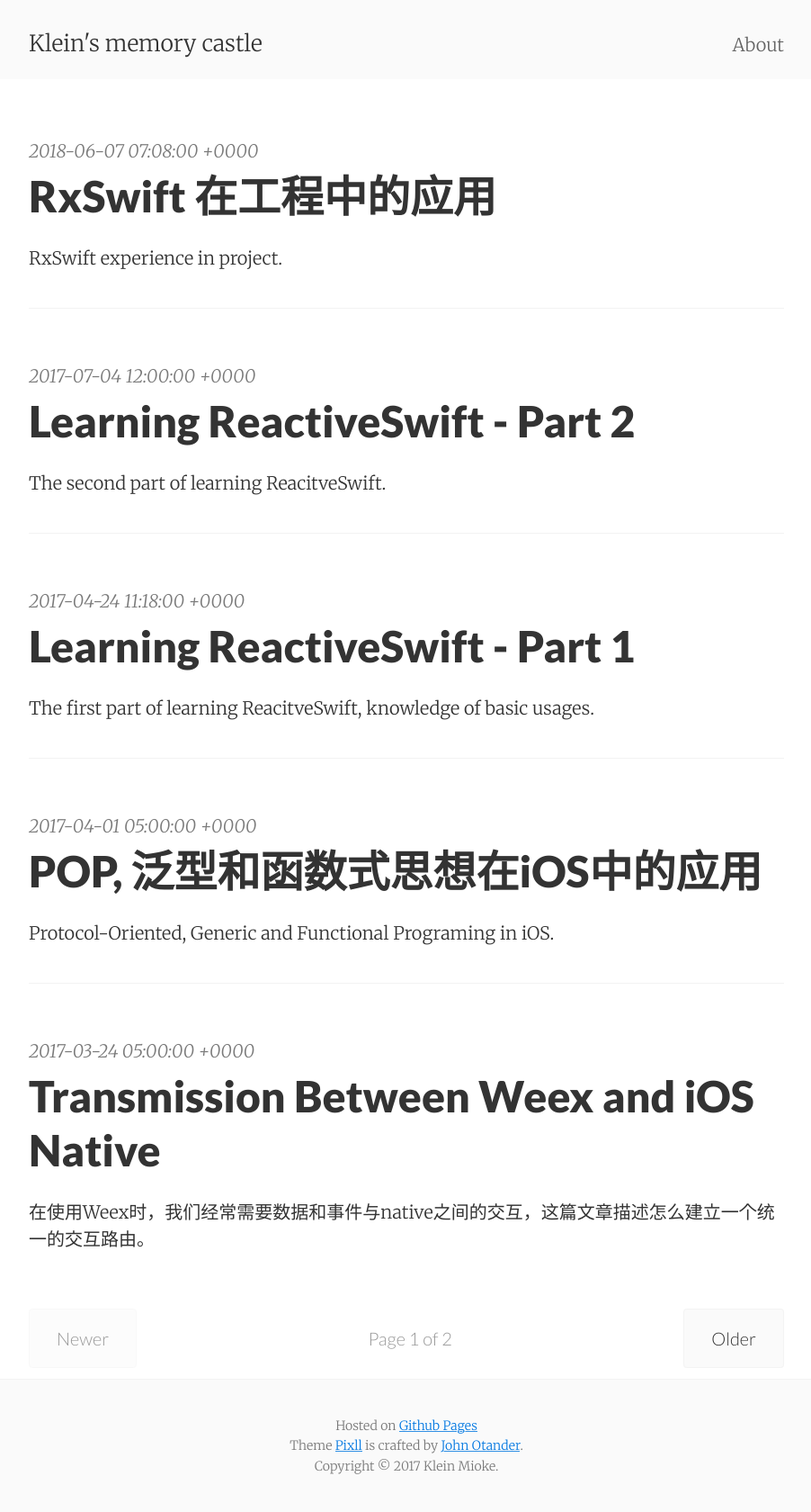
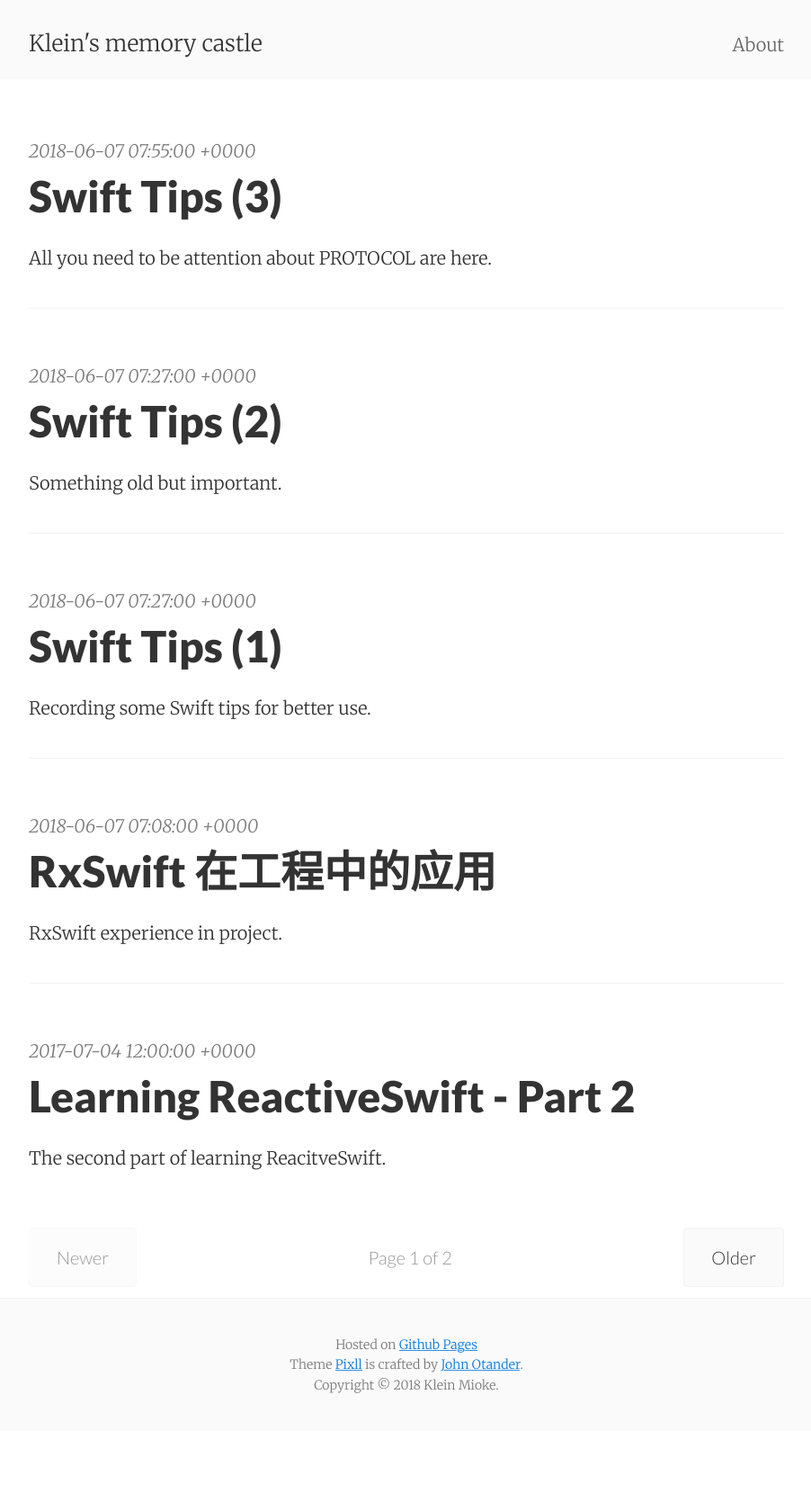
Before and after one commit to Mioke/mioke.github.io, a Jekyll site: the page built from index.html, in a window 1280 px wide. Shown: the whole page at 90% size, without its empty margins (188-1090 px from the left). Built offline with Jekyll 4.4.1, drawn with Linux system fonts in a browser that asks for light colours; the list of posts is cut into pages by our own code; after the commit the page ends 1590 px from its top, so only the background shows below that; some of the changed lines change nothing that is shown.

Commit message:
Add posts and modify copyright

````diff
--- a/_includes/footer.html
+++ b/_includes/footer.html
@@ -3,7 +3,7 @@
     <small>
       Hosted on <a href="https://pages.github.com/">Github Pages</a> <br>
       Theme <a href="https://github.com/johnotander/pixyll">Pixll</a> is crafted by <a href="http://johnotander.com">John Otander</a>.<br>
-      Copyright © 2017 Klein Mioke.
+      Copyright © 2018 Klein Mioke.
     </small>
   </div>
 </footer>
--- /dev/null
+++ b/_posts/2018-06-07-Swift-Tips-(1).md
@@ -0,0 +1,143 @@
+---
+layout: 	post
+title:  	"Swift Tips (1)"
+date:   	2018-06-07 15:27 +0800
+categories: Tech
+summary: 	Recording some Swift tips for better use.
+---
+
+# Swift tips
+
+### 函数的柯里化
+
+Swift 里可以将方法进行柯里化 (Currying)，这是也就是把接受多个参数的方法进行一些变形，使其更加灵活的方法。
+
+在非函数式的代码时，我们可能会这样写一个方法：
+
+```swift
+func isNumber(_ base: Int, greaterThan target: Int) -> Bool {
+	return base > target
+}
+```
+
+同样的功能如果使用柯里化的函数：
+
+```swift
+func greaterThan(comparer: Int) -> Int -> Bool {
+    return { $0 > comparer }
+}
+
+let greaterThan10 = greaterThan(10);
+
+greaterThan10(13)    // => true
+greaterThan10(9)     // => false
+```
+
+柯里化是一种量产相似方法的好办法。
+
+### 使用函数当做对象
+
+我们可以结合函数实现诸多简便的功能，在 Swift 中，函数也是`一等公民`，利用函数本身的特点，可以更高效的组合出想要的功能。
+
+举例：我们可以给`Array<Element>`添加方法，获取一个`contains`的`(Element) -> Bool`的类型的函数输出。
+
+```swift
+extension Array where Element: Equatable {
+
+    public static func contains<T: Equatable>(in array: [T]) -> (T) -> Bool {
+        return { obj in
+            return (array.filter { $0 == obj }).count > 0
+        }
+    }
+
+    public static func notContains<T: Equatable>(in array: [T]) -> (T) -> Bool {
+        return { obj in
+            return !contains(in: array)(obj)
+        }
+    }
+
+    public func intersection(with other: [Element]) -> [Element] {
+        return self.filter(Array.contains(in: other))
+    }
+
+    public func union(with other: [Element]) -> [Element] {
+        return self + other.minus(with: self)
+    }
+
+    public func minus(with other: [Element]) -> [Element] {
+        return self.filter(Array.notContains(in: other))
+    }
+}
+
+let contains = Array.contains(in: [1, 2, 3])
+contains(1)  ==>  true
+contains(4)  ==>  false
+
+[1, 2, 3].intersection(with: [2, 3])  ==>  [2, 3]
+[1, 2, 3].minus(with: [2, 3])  ==>  [1]
+[1, 2, 3].union(with: [3, 4])  ==>  [1, 2, 3, 4]
+
+```
+
+对于任何实现了`Equatable`的对象集合，都可以使用这些方法做运算。
+
+### Tuple 元组
+
+Tuple 是 Swift 带给我们的新功能，在普通场景下使用的时候，主要有两点功能：
+
+- 标明含义：自己或其他小伙伴在接收到这个参数时，很容易根据参数标识来分辨元组内的属性含义。
+
+```swift
+switch some {
+	case let x:
+		x.up = ...
+		x.down = ...
+}
+```
+
+
+- 函数的多结果输出：当一个函数想输出多个数据，而数据之间毫无关联，不能结合成一个对象；或信息太少不至于用对象代替时，我们可以使用多元组当做函数的输出。这点跟Go语言的函数多返回值思想很像。
+
+```
+func requestCargoInfo(from url: URL) -> (name: String, destination: String) { ... }
+```
+
+
+### @autoclosure
+
+@autoclosure 可以说是 Apple 的一个非常神奇的创造，因为这更多地是像在 “hack” 这门语言。简单说，@autoclosure 做的事情就是把一句表达式自动地封装成一个闭包 (closure)。这样有时候在语法上看起来就会非常漂亮。
+
+比如系统的 precondition 函数，如果我们自己写一个相似功能的：
+
+```swift
+func precondition(_ condition: () -> Bool, _ message: String ...) {...}
+
+precondition({ return 2 > 1 }, "true")
+```
+
+但是使用`@autoclosure`之后，如系统的：
+
+```swift
+public func precondition(_ condition: @autoclosure () -> Bool, _ message: @autoclosure () -> String = default,
+	file: StaticString = #file, line: UInt = #line)
+
+// 我们就可以更简洁的使用：
+precondition(2 > 1, "true")
+```
+
+另一种使用方式，在 Vapor 源码中，为了避免过度使用资源、耗费性能，通常是确定某个条件之后再使用某个属性。比如这段代码：
+
+```swift
+public func unwrap(or error: @autoclosure @escaping () -> Error) -> Future<Expectation.WrappedType> {
+    return map(to: Expectation.WrappedType.self) { optional in
+        guard let wrapped = optional.wrapped else {
+            throw error()
+        }
+        return wrapped
+	}
+}
+```
+
+这里 Error 是在 optional 确定不为 nil 之后再生成的。最后要提一句的是，@autoclosure 并不支持带有输入参数的写法，也就是说只有形如 () -> T 的参数才能使用这个特性进行简化。
+
+---
--- /dev/null
+++ b/_posts/2018-06-07-Swift-Tips-(2).md
@@ -0,0 +1,135 @@
+---
+layout: 	post
+title:  	"Swift Tips (2)"
+date:   	2018-06-07 15:27 +0800
+categories: Tech
+summary: 	Something old but important.
+---
+
+### 方法参数命名规范
+
+由于Objective-C API的命名转换，到Swift API的更新，现在（Swift 4.0）我们更应该使用靠近Swift系统的命名方式：
+
+```swift
+func convert(_ point: CGPoint, from view: UIView?) -> CGPoint
+```
+
+> 不符合规范的：`func convertPoint(_ point: CGPoint, fromView view: UIView?) -> CGPoint`
+
+
+### 类的初始化
+
+类的初始化方法分为三种，DESIGNATED，CONVENIENCE 和 REQUIRED。对于初始化方法，必须遵循：
+
+1. 初始化路径必须保证对象完全初始化，这可以通过调用本类型的 designated 初始化方法来得到保证；
+1. 子类的 designated 初始化方法必须调用父类的 designated 方法，以保证父类也完成初始化。
+
+convenience 方法是 Swift 初始化方法中的 “二等公民”，只作为补充和提供使用上的方便。所有的 convenience 初始化方法都必须调用同一个类中的 designated 初始化完成设置，另外 convenience 的初始化方法是不能被子类重写或者是从子类中以 super 的方式被调用的。
+
+对于某些我们希望子类中一定实现的 designated 初始化方法，我们可以通过添加 required 关键字进行限制，强制子类对这个方法重写实现。这样做的最大的好处是可以保证依赖于某个 designated 初始化方法的 convenience 一直可以被使用。
+
+### 属性访问控制
+
+现在的 Swift 版本（4.1），`private`关键字的访问权限已经改为：当前模组下的私有属性。
+
+```swift
+// Module: libSome
+class User {
+	private var id: String
+}
+
+extension User {
+	func foo() {
+		print(id) // accessible
+	}
+}
+
+// Other app or lib:
+@import libSome
+
+extension User {
+	func bar() {
+		print(id) // value of type 'User' has no member 'id'
+	}
+}
+
+```
+
+其他关键字还有`public`、`internal`、`fileprivate`，含义为`公开`、`内部`、`文件私有`，默认使用的是`internal`，严格的使用访问控制，可以优化代码和模组的使用，也会减少许多不必要的麻烦。
+
+另外对于 Swift 中的只读属性也是通过访问控制完成的：
+
+```swift
+class User {
+	private(set) var id: String
+	fileprivate(set) var local: String
+}
+```
+
+### 嵌套 enum
+
+在 enum 里编译器是不允许直接嵌套使用的，我们可以添加 `indirect` 使编译器通过编译。
+
+```swift
+indirect enum Node<Value> {
+	case empty
+	case value(value: Value, left: Node<Value>, right: Node<Value>)
+}
+
+let leaf = Node.value(value: 1, left: .empty, right: .empty)
+```
+
+### Lock
+
+Objective-C 中的`@synchronized`其实是使用了互斥锁`objc_sync`中的`objc_sync_enter`和`obcj_sync_exit`方法。在 Swift 中我们可以仿写一下：
+
+```swift
+func synchronized(_ obj: AnyObject, closure: () -> Void) {
+	objc_sync_enter(obj)
+    closure()
+    objc_sync_exit(obj)
+}
+
+func foo() {
+	...
+	synchronized(anObj) {
+		...
+	}
+}
+```
+
+这样就可以简单的给一个对象加锁了。
+
+自旋锁 OSSpinLock 作为一个高性能的自旋锁，以前被基础框架广泛使用，但是后来苹果工程师证实一些线程优先级调度算法，会造成优先级翻转问题，造成自旋锁被破坏。作为高性能锁的替换，一些大公司的框架会使用 dispatch_semaphore 、 pthread_mutex 、 NSLock。
+
+- dispatch_semaphore
+
+	GCD 中的信号量，用法简单，在调用`wait()`时如果信号量为负则会阻断当前线程，实现不同线程的互斥。
+
+```swift
+
+let semaphore = DispatchSemaphore(value: 0)
+func foo() {
+	dispatch_global_async(.default) {
+		sleep(10)
+		semaphore.signal()
+	}
+	semaphore.wait()
+	...
+}
+
+// or
+func bar() {
+	semaphore.wait(); defer { semaphore.signal() }
+	... // 方法内是单线程加锁访问的
+}
+
+```
+
+- pthread_mutex 互斥锁
+
+	pthread_mutex 是 Linux 和 Mac 系统常用的互斥锁，使用方法与普通互斥锁一样，而已实现线程同步。具体的使用教程可参考 Google。
+
+- NSLock
+
+	NSLock 其实是对 pthread_mutex 的一层封装。
--- /dev/null
+++ b/_posts/2018-06-07-Swift-Tips-(3).md
@@ -0,0 +1,163 @@
+---
+layout: 	post
+title:  	"Swift Tips (3)"
+date:   	2018-06-07 15:55 +0800
+categories: Tech
+summary: 	All you need to be attention about PROTOCOL are here.
+---
+
+### protocol 组合
+
+其实 Any 是 protocol<> 的同名写法，可以用来表示任意类型。protocol<> 的标准语法形式是：`protocol<ProtocolA, ProtocalB>`。protocol 组合是可以使用 typealias 来命名的，这样可以提高我们的代码可读性：
+
+```swift
+typealise ServerType = protocol<URLDestination, DataResolver>
+```
+
+
+### 可选接口 (optional protocol)
+
+一种方法是标记 protocol 为`@objc`, 则可以使用 Objective-C 中的关键字`optional`:
+
+```swift
+@objc protocol OptionalProtocol {
+	optional func optionalMethod()
+}
+```
+
+但是缺点是，`@objc`修饰的 protocol 只能提供给类使用，struct 和 enum 不能继承。我们可以用另一种办法 extension protocol，给 protocol 的方法提供默认实现。
+
+```swift
+protocol OptionalProtocol {
+    func optionalMethod()
+}
+
+extension OptionalProtocol {
+	func optionalMethod() {
+		...
+	}
+}
+
+Class A: OptionalProtocol { }
+
+let a = A()
+a.optionalMethod()
+```
+
+接口扩展之后，类实现接口的默认方法实现，即是扩展里的实现方法。这个写法也有个**坏处**，其他的使用者可能会不了解接口已经做过扩展，所以协议和扩展尽量写在同一个文件中，并注释清楚。
+
+### protocol 扩展和方法覆盖
+
+protocol 扩展可以为 protocol 类型提供额外的方法实现，就如 optional 实现原理一样。我们也可以在具体类的实现中覆盖这些方法：
+
+```swift
+protocol Progress {
+	func start()
+}
+
+extension Progress {
+	func start() {
+		print("nothing")
+	}
+}
+
+class Request: Progress {
+	func start() {
+		print("request")
+	}
+}
+
+let req = Request()
+req.start()
+// Print:
+// request
+```
+
+那现在再给 Progress 扩展一个定义中不含有的方法：
+
+```swift
+extension Progress {
+	func cancel() {
+		print("nothing")
+	}
+}
+
+class Request: Progress {
+	func start() {
+		print("request")
+	}
+
+	func cancel() {
+		print("cancel")
+	}
+}
+
+let req = Request()
+req.cancel()                  ==>  cancel
+(req as Progress).cancel()  ==>  nothing
+```
+
+可以看到，对于类和接口里都实现了方法，且方法不在接口定义中时，实际调用时根据当前类型判断的，如果是 Request 则调用类中的方法，如果是 Protocol 则调用协议扩展中的方法。
+
+### Protocol Assosiated Type
+
+我们可以在 protocol 中添加一个 `associatedtype` 类型关联，实现协议的类型需要完成协议中的类型指定。
+
+```swift
+protocol StorableInfo {
+	associatedtype InfoKey
+}
+
+class Request: StorableInfo {
+	typealias InfoKey: String
+
+	var storedInfo: [InfoKey: Any]
+}
+```
+
+在 Swift 4.0 中引入了 `where` 条件语句, 这样就可以更加灵活的运用一些泛型类型。
+
+```swift
+protocol StorableInfo {
+	associatedtype InfoKey where InfoKey: Hashable
+}
+
+// 在以前是编译不通过的，因为 M.InfoKey 不一定符合 Hashable
+class Request<M: StorableInfo> {
+	var stroedInfo: [M.InfoKey: Any]
+}
+```
+
+### Self、.self 和 .Type
+
+- .self 实际上是返回当前对象，如果是类型就返回当前类的元类型：
+
+```swift
+let user = User()
+user.self == user  // ==> true
+
+let userType = User.self  // User.Type
+```
+
+- Self 一般使用在接口中，用来表明实现接口本身的对象：
+
+```swift
+protocol Producer {
+    static func instance() -> Self
+}
+
+extension User: Producer {
+    static func instance() -> Self {
+        return self.init()
+    }
+}
+```
+
+ > 这里有个问题，使用 self.init() 返回才能符合 Self，而不能使用 User() ，虽然这里 User 和 Self 等价。原因是在 non-final class 中实现方法，这个类是有可能被继承的，而如果使用 User() 这种写法，显然子类调用之后就不会返回子类的对象了。
+
+- .Type 是表明一个类的元类型，现在可以使用`type(of:)`方法来获得指定实例的元类型：
+
+```swift
+let type: User.Type = User.self
+let metaType = type(of: user)    ===> User.Type
+```
````
